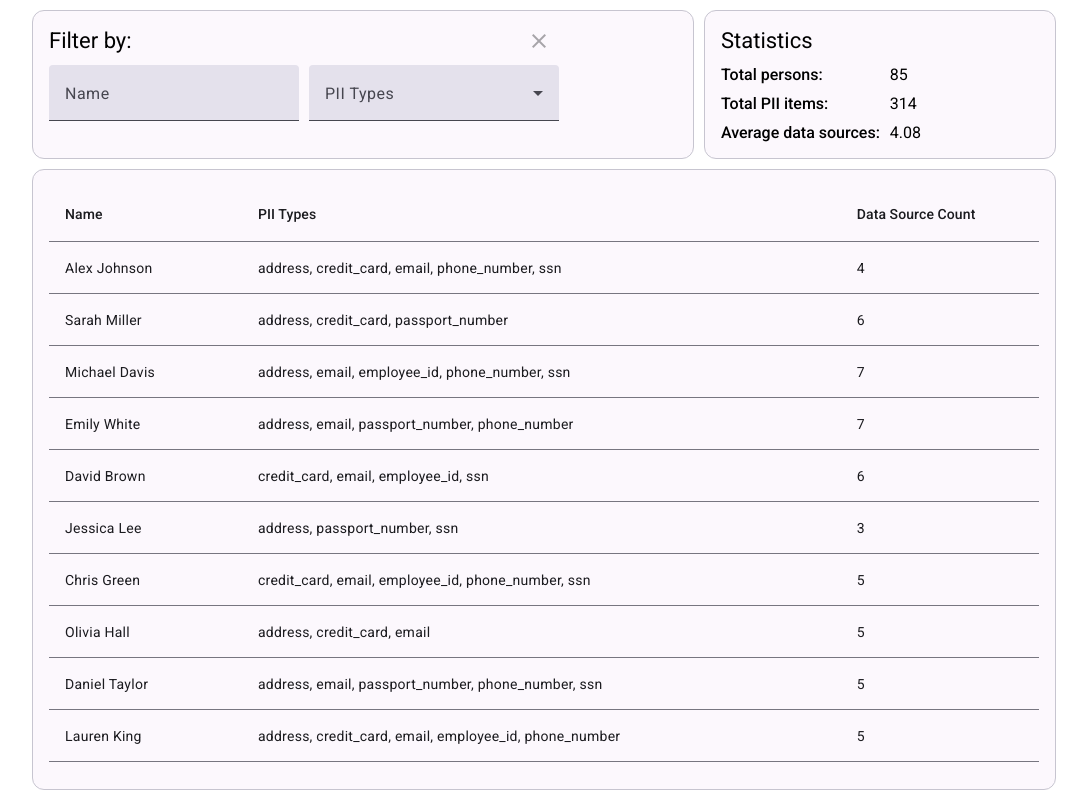
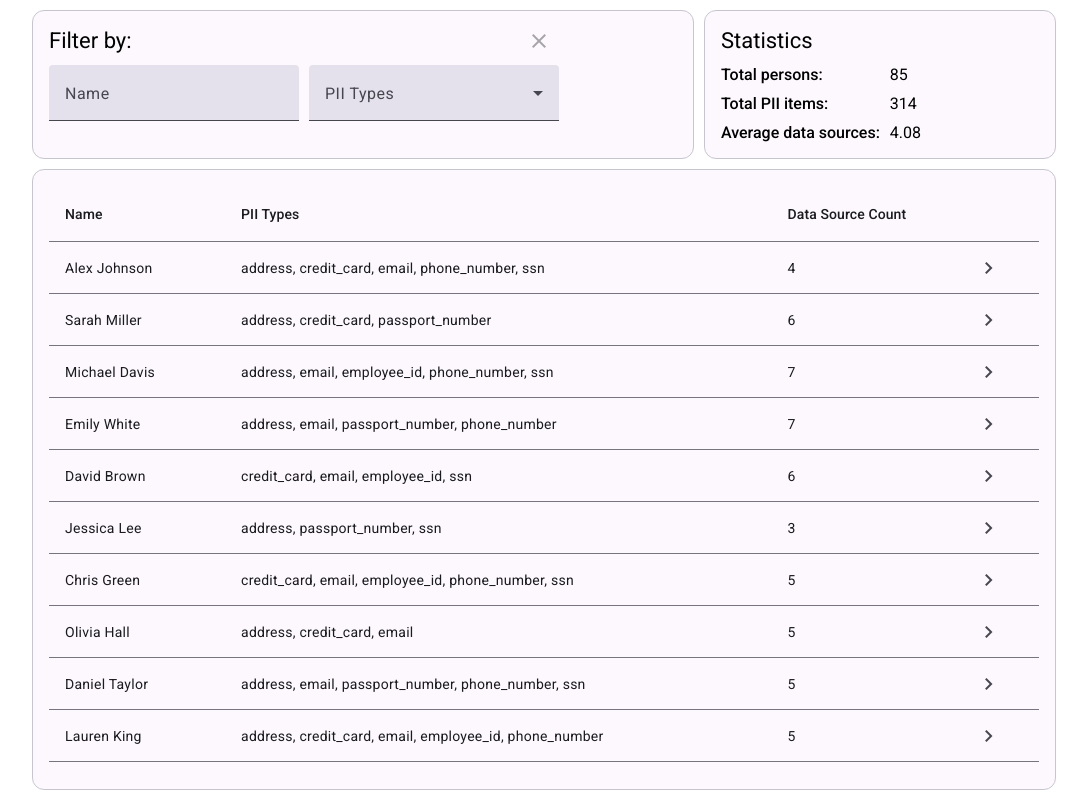
Before and after one commit to VitaliiKarpenko/1touch-pii-assignment, an Angular app: page /persons in a window 1280 px wide. Shown: the whole page, without its empty margins (96-1183 px from the left). Built offline with nearby package versions, Linux system fonts and the light colour scheme.

Commit message:
add view details btns on dashboard

```diff
--- a/src/app/components/person-dashboard/person-dashboard.html
+++ b/src/app/components/person-dashboard/person-dashboard.html
@@ -52,8 +52,24 @@
               <td mat-cell *matCellDef="let person">{{ person.dataSources | dataSourceCount }}</td>
             </ng-container>
 
+            <ng-container matColumnDef="actions">
+              <th mat-header-cell *matHeaderCellDef></th>
+
+              <td mat-cell *matCellDef="let person">
+                <button
+                  class="detail-btn"
+                  matIconButton
+                  (click)="goToDetail(person.id)"
+                  matTooltip="View details"
+                  matTooltipPosition="left"
+                >
+                  <mat-icon>keyboard_arrow_right</mat-icon>
+                </button>
+              </td>
+            </ng-container>
+
             <tr mat-header-row *matHeaderRowDef="displayedColumns; sticky: true"></tr>
-            <tr mat-row *matRowDef="let row; columns: displayedColumns" (click)="goToDetail(row.id)"></tr>
+            <tr mat-row *matRowDef="let row; columns: displayedColumns"></tr>
           </table>
         </div>
       </mat-card-content>
--- a/src/app/components/person-dashboard/person-dashboard.scss
+++ b/src/app/components/person-dashboard/person-dashboard.scss
@@ -64,6 +64,6 @@
   }
 }
 
-tr {
+.detail-btn {
   cursor: pointer;
 }
--- a/src/app/components/person-dashboard/person-dashboard.ts
+++ b/src/app/components/person-dashboard/person-dashboard.ts
@@ -9,6 +9,9 @@ import { SearchPersonForm } from './search-person-form/search-person-form';
 import { PropertyList } from '../../shared/property-list/property-list';
 import { ActivatedRoute, Router, RouterOutlet } from '@angular/router';
 import { MatCardModule } from '@angular/material/card';
+import { MatIconModule } from '@angular/material/icon';
+import { MatButtonModule } from '@angular/material/button';
+import { MatTooltipModule } from '@angular/material/tooltip';
 
 @Component({
   selector: 'app-person-dashboard',
@@ -24,11 +27,14 @@ import { MatCardModule } from '@angular/material/card';
     PersonFilterPipe,
     MatTableModule,
     MatCardModule,
+    MatIconModule,
+    MatButtonModule,
+    MatTooltipModule,
     RouterOutlet,
   ],
 })
 export class PersonDashboard implements OnInit {
-  displayedColumns = ['name', 'piiTypes', 'dataSources'];
+  displayedColumns = ['name', 'piiTypes', 'dataSources', 'actions'];
   piiTypesOpts: string[] = [];
 
   constructor(
--- a/src/app/components/person-dashboard/search-person-form/search-person-form.html
+++ b/src/app/components/person-dashboard/search-person-form/search-person-form.html
@@ -9,7 +9,6 @@
   >
     <button
       matIconButton
-      aria-label="Clear types"
       (click)="form.reset()"
       [disabled]="!name.value && !pii.value?.length"
     >
@@ -23,7 +22,7 @@
     <mat-label>Name</mat-label>
     <input matInput type="text" formControlName="name">
     @if (name.value) {
-      <button matSuffix matIconButton aria-label="Clear name" (click)="name.reset()">
+      <button matSuffix matIconButton (click)="name.reset()">
         <mat-icon>close</mat-icon>
       </button>
     }
@@ -45,7 +44,11 @@
       }
     </mat-select>
     @if (pii.value) {
-      <button matSuffix matIconButton aria-label="Clear types" (click)="$event.stopPropagation(); pii.reset()">
+      <button
+        matSuffix
+        matIconButton
+        (click)="$event.stopPropagation(); pii.reset()"
+      >
         <mat-icon>close</mat-icon>
       </button>
     }
--- a/src/app/components/person-detail/person-detail.html
+++ b/src/app/components/person-detail/person-detail.html
@@ -1,7 +1,8 @@
 <div class="page-container">
   <button
     matButton="filled"
-    extended class="back-btn"
+    extended
+    class="back-btn"
     (click)="goToDashboard()"
   >
     <mat-icon>arrow_back</mat-icon>
```
